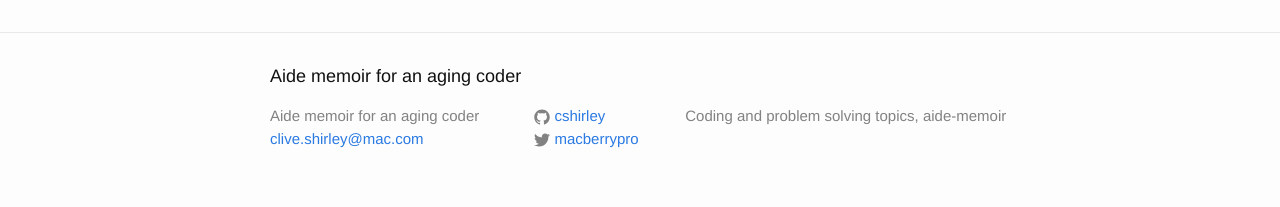
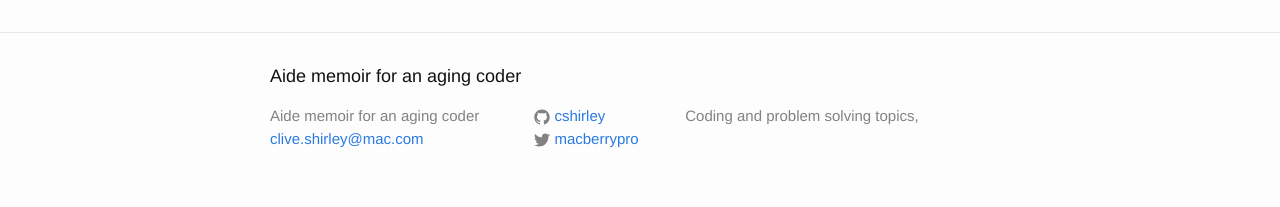
Before and after one commit to cshirley/cshirley.github.io, a Jekyll site: the page built from index.html, in a window 1280 px wide. Shown: the part 894-1101 px from the top of the page. Built offline with Jekyll 4.4.1, drawn with Linux system fonts in a browser that asks for light colours.

Commit message:
Updated Tagline

```diff
--- a/_config.yml
+++ b/_config.yml
@@ -10,7 +10,6 @@ title: Aide memoir for an aging coder
 email: clive.shirley@mac.com
 description: > # this means to ignore newlines until "baseurl:"
   Coding and problem solving topics,
-  aide-memoir
 baseurl: "" # the subpath of your site, e.g. /blog
 url: "http://macberrypro.com" # the base hostname & protocol for your site
 twitter_username: macberrypro
```
